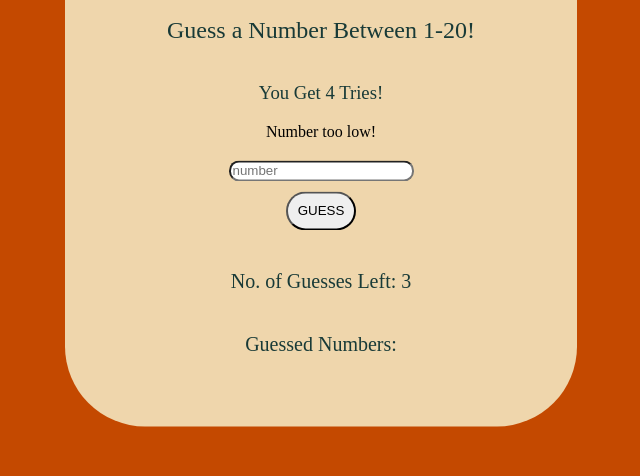
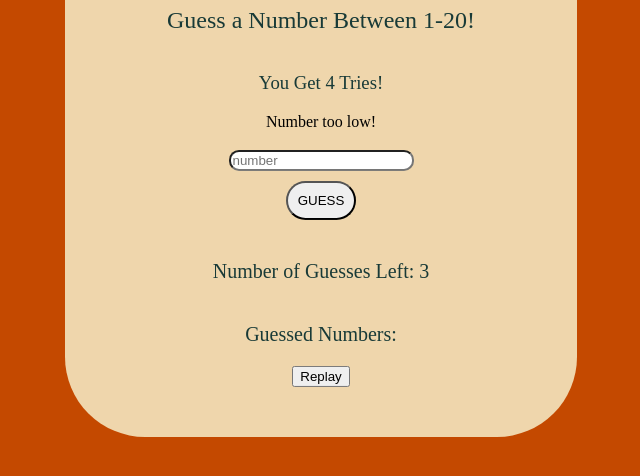
Before and after one commit to abrielcleaver/LAB-01-guess-a-number, a website: page index.html in a window 1280 px wide. Both pictures are taken after a click on the button "GUESS". Shown: the part 276-752 px from the top of the page, without its empty margins (319-959 px from the left). Drawn offline with Linux system fonts and the light colour scheme.

Commit message:
reset button working

```diff
--- a/app.js
+++ b/app.js
@@ -4,6 +4,7 @@ const result = document.getElementById('result');
 const guessButton = document.getElementById('guess-button');
 const guessCount = document.getElementById('guess-count');
 const guessed = document.getElementById('numbers-guessed');
+const resetButton = document.getElementById('resetButton');
 
 const msg1 = document.getElementById('message-1');
 const msg2 = document.getElementById('message-2');
@@ -38,7 +39,7 @@ guessButton.addEventListener('click', ()=>{
     }
 
     msg1.textContent = `${userStatus}`;
-    msg2.textContent = 'No. of Guesses Left: ' + `${numberGuessesLeft}`;
+    msg2.textContent = 'Number of Guesses Left: ' + `${numberGuessesLeft}`;
     msg3.textContent = 'Guessed Numbers: ' + `${userGuess.value}`;
 
  // how do i get msg3 to list all numbers guessed and not just one at a time? ^^
@@ -47,3 +48,10 @@ guessButton.addEventListener('click', ()=>{
 // console.log(randomNum);
 
 });
+
+resetButton.addEventListener('click', ()=>{
+    msg1.textContent = '';
+    msg2.textContent = 'Number of Guesses Left: 0';
+    msg3.textContent = 'Guessed Numbers: ';
+    console.log('click');
+});
--- a/index.html
+++ b/index.html
@@ -31,8 +31,9 @@
 
         <button id="guess-button" class='hidden'>GUESS</button>
 
-        <p id="message-2">No. Of Guesses Left: 0</p>
+        <p id="message-2">Number Of Guesses Left: 0</p>
         <p id="message-3">Guessed Numbers: <span id='numbers-guessed'>None</span> </p>
+        <button id="resetButton">Replay</button>
 
     </div>
 
```
